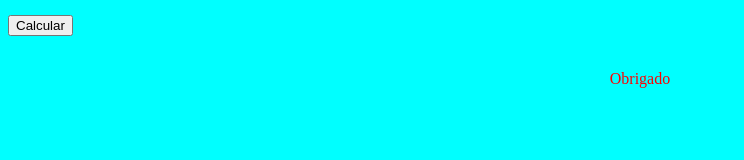
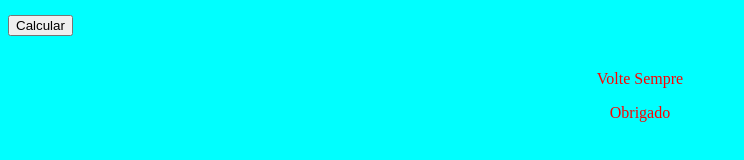
Before and after one commit to theoarruda2/Aula-030624, a plain HTML site: page index.html in a window 1280 px wide. Shown: the part 152-312 px from the top of the page, without its empty margins (0-744 px from the left). Drawn offline with Linux system fonts and the light colour scheme.

Commit message:
Aula030624

```diff
--- a/index.html
+++ b/index.html
@@ -23,6 +23,7 @@
         <button onclick="media()" id="submit-button">Calcular</button>
         <br>
         <br>
+        <p>Volte Sempre</p>
         <p>Obrigado</p>
         </body>
     </html>
```
